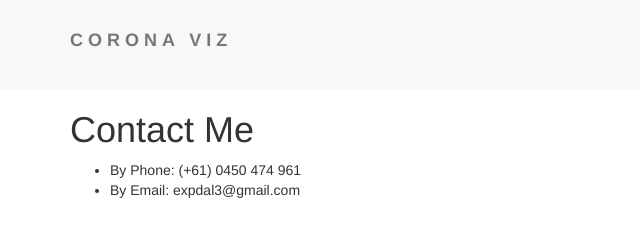
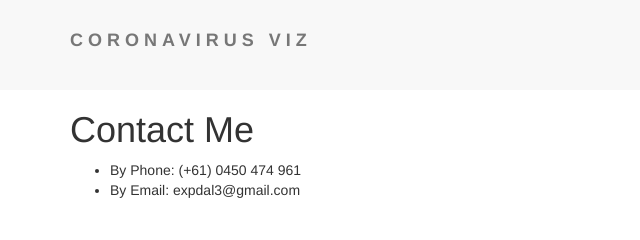
Before and after one commit to expdal3/coronavirus-vic-map, a plain HTML site: page contact.html in a window 1280 px wide. Shown: the top 240 px of the page, 0-640 px from the left. Drawn offline with nearby package versions, Linux system fonts and the light colour scheme; a script that the page names is missing.

Commit message:
29.03.2020 v1.1

```diff
--- a/contact.html
+++ b/contact.html
@@ -24,7 +24,7 @@
     <nav class="navbar navbar-default">
         <div class="container">
             <div class="navbar-header">
-                <p class="navbar-brand">CORONA VIZ</p>
+                <p class="navbar-brand">CORONAVIRUS VIZ</p>
             </div>
             <ul class="nav navbar-nav navbar-right">
                 <!-- 6 -->
```
Also changed, not shown: index.html (+1 -1 lines).
